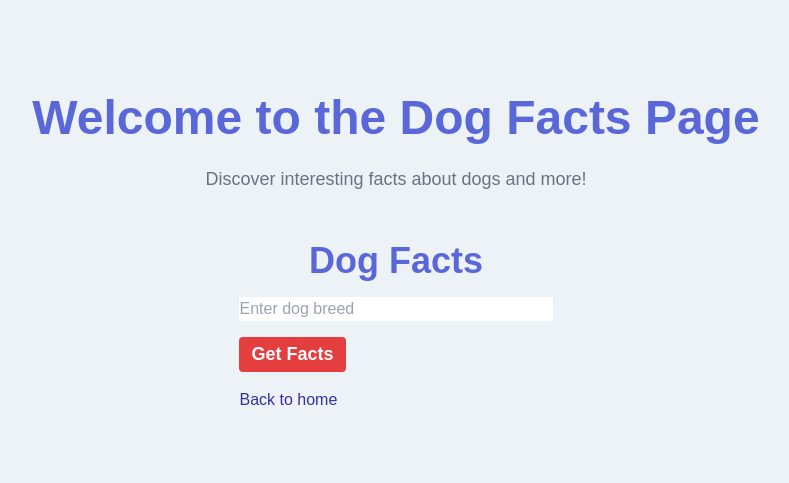
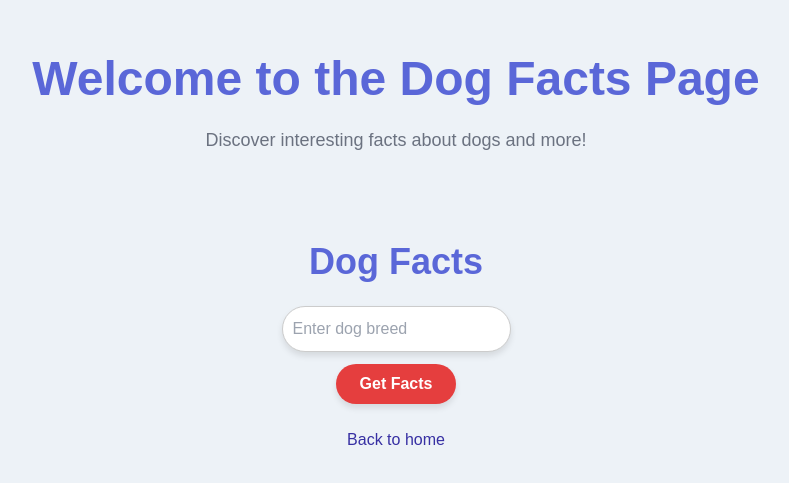
Before and after one commit to adam-knight1/BoredomBusterFrontEnd, a Next.js app: page /dog-facts in a window 1280 px wide. Shown: the part 139-622 px from the top of the page, without its empty margins (244-1033 px from the left). Built offline with nearby package versions, Linux system fonts and the light colour scheme.

Commit message:
Added border radius variables from softer edges on text boxes

```diff
--- a/components/DogFacts.tsx
+++ b/components/DogFacts.tsx
@@ -54,26 +54,35 @@ const DogFacts = () => {
   };
 
     return (
-    <div className="container mx-auto p-4">
-      <h1 className="text-4xl font-bold text-center">Dog Facts</h1>
-      <form onSubmit={handleSubmit} className="mb-4">
+      <div className="container mx-auto p-4 flex flex-col items-center">
+        <h1 className="text-4xl font-bold text-center mb-6">Dog Facts</h1>
+        <form onSubmit={handleSubmit} className="w-full max-w-md flex flex-col items-center gap-3">
           <input
             type="text"
             value={breedName}
             onChange={(e) => setBreedName(e.target.value)}
             placeholder="Enter dog breed"
-          className="mt-4 input input-bordered input-primary w-full max-w-xs"
+            className="input input-bordered input-primary w-full rounded-full" // Rounded-full for bubbly input
+            style={{ padding: '10px', border: '1px solid #ccc', boxShadow: '0 4px 6px rgba(0, 0, 0, 0.1)' }}
           />
-        <button type="submit" className="inline-block mt-4 rounded bg-accent px-3 py-1 text-lg font-semibold text-white transition duration-200 ease-in-out hover:bg-red-700 focus:outline-none focus:ring-2 focus:ring-accent focus:ring-opacity-50">
+          <button
+            type="submit"
+            className="btn bg-accent hover:bg-red-700 text-white font-semibold rounded-full py-2 px-6" // Rounded-full for bubbly button
+            style={{ boxShadow: '0 4px 6px rgba(0, 0, 0, 0.1)' }}
+          >
             Get Facts
           </button>
         </form>
         {loading && <p>Loading...</p>}
         {error && <p className="text-red-500">{error}</p>}
         {dog && (
-        <div className="mt-4">
+          <div
+            className="mt-4 p-4 w-full max-w-lg bg-white rounded-3xl text-center" // Rounded-3xl for bubbly box
+            style={{ boxShadow: '0 8px 15px rgba(0, 0, 0, 0.1)' }}
+          >
             <h2 className="text-lg font-semibold">{dog.name}</h2>
-          <img src={dog.imageLink} alt={dog.name} className="w-full max-w-sm" />
+            <img src={dog.imageLink} alt={dog.name} className="mx-auto w-48 h-auto rounded-full" // Rounded-full for bubbly image
+            />
             {/* other dog details here */}
             <p>Grooming: {dog.grooming}</p>
             <p>Good with children: {dog.goodWithChildren ? 'Yes' : 'No'}</p>
@@ -84,9 +93,10 @@ const DogFacts = () => {
             <p>Life expectancy: {dog.minLifeExpectancy}-{dog.maxLifeExpectancy} years</p>
           </div>
         )}
-        <Link href="/" className="text-indigo-800 hover:underline">Back to home</Link>
+        <Link href="/" className="mt-6 text-indigo-800 hover:underline">Back to home</Link>
       </div>
     );
+
   };
 
 export default DogFacts;
--- a/pages/dog-facts.tsx
+++ b/pages/dog-facts.tsx
@@ -7,12 +7,14 @@ const DogFactsPage: React.FC = () => {
         <h1 className="text-5xl font-bold mb-6">Welcome to the Dog Facts Page</h1>
         <p className="text-lg text-gray-500 mb-8">Discover interesting facts about dogs and more!</p>
         <div className="space-x-4">
-        <div>
+          {/* links or buttons here, include as needed */}
+        </div>
+        <div className="mt-10">
           <DogFacts />
-        </div>
         </div>
       </main>
     );
   };
 
+
 export default DogFactsPage;
```
Lines whose indentation alone changed are shown as unchanged.
